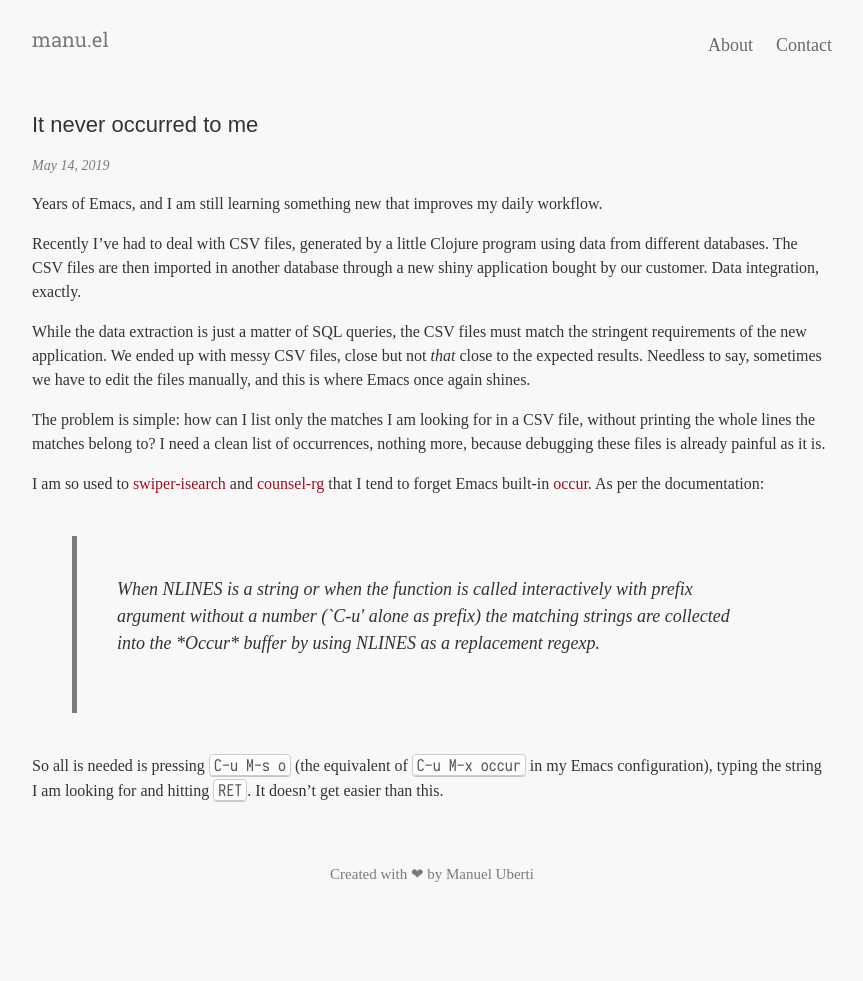
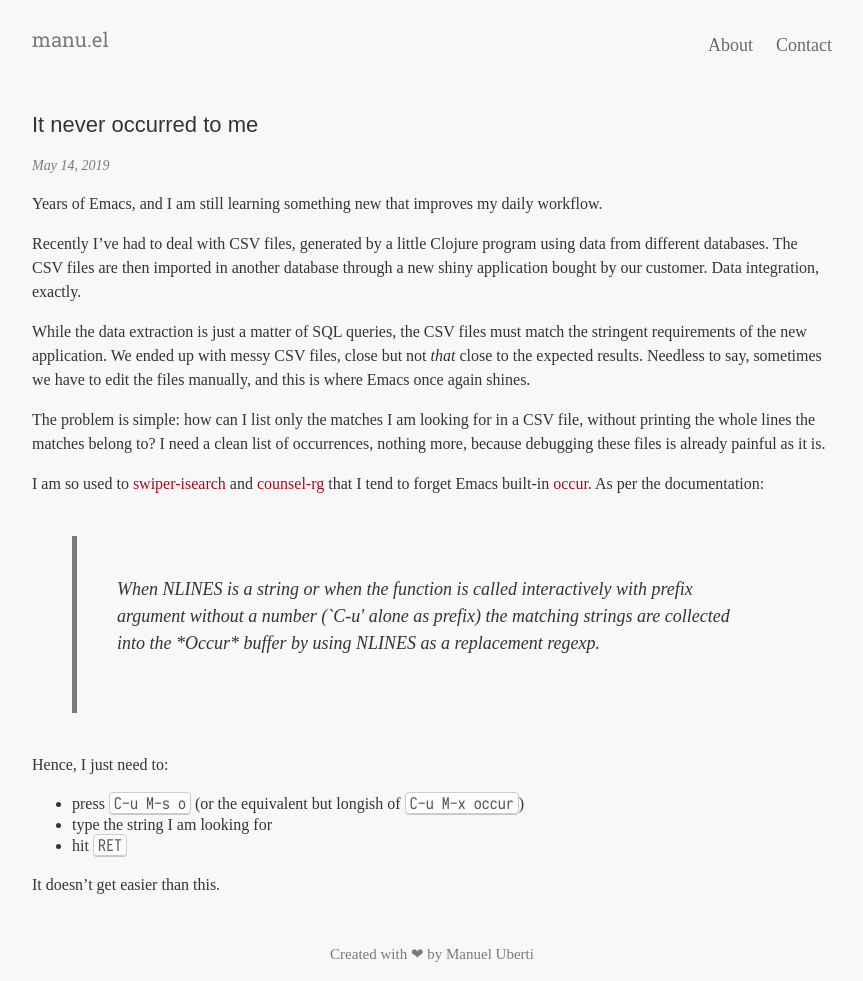
Before and after one commit to manuel-uberti/manuel-uberti.github.io, a Jekyll site: the page built from _posts/2019-05-14-occur.md, in a window 1280 px wide. Shown: the whole page, without its empty margins (208-1071 px from the left). Built offline with Jekyll 4.4.1, drawn with Linux system fonts in a browser that asks for light colours; some web fonts are replaced; before the commit the page ends 900 px from its top, so only the background shows below that.

Commit message:
Rephrase steps

```diff
--- a/_posts/2019-05-14-occur.md
+++ b/_posts/2019-05-14-occur.md
@@ -35,6 +35,11 @@ documentation:
 > strings are collected into the \*Occur\* buffer by using NLINES as a
 > replacement regexp.
 
-So all is needed is pressing <kbd>C-u M-s o</kbd> (the equivalent of
-<kbd>C-u M-x occur</kbd> in my Emacs configuration), typing the string I am
-looking for and hitting <kbd>RET</kbd>. It doesn’t get easier than this.
+Hence, I just need to:
+
+- press <kbd>C-u M-s o</kbd> (or the equivalent but longish of <kbd>C-u M-x
+occur</kbd>)
+- type the string I am looking for
+- hit <kbd>RET</kbd>
+
+It doesn’t get easier than this.
```
